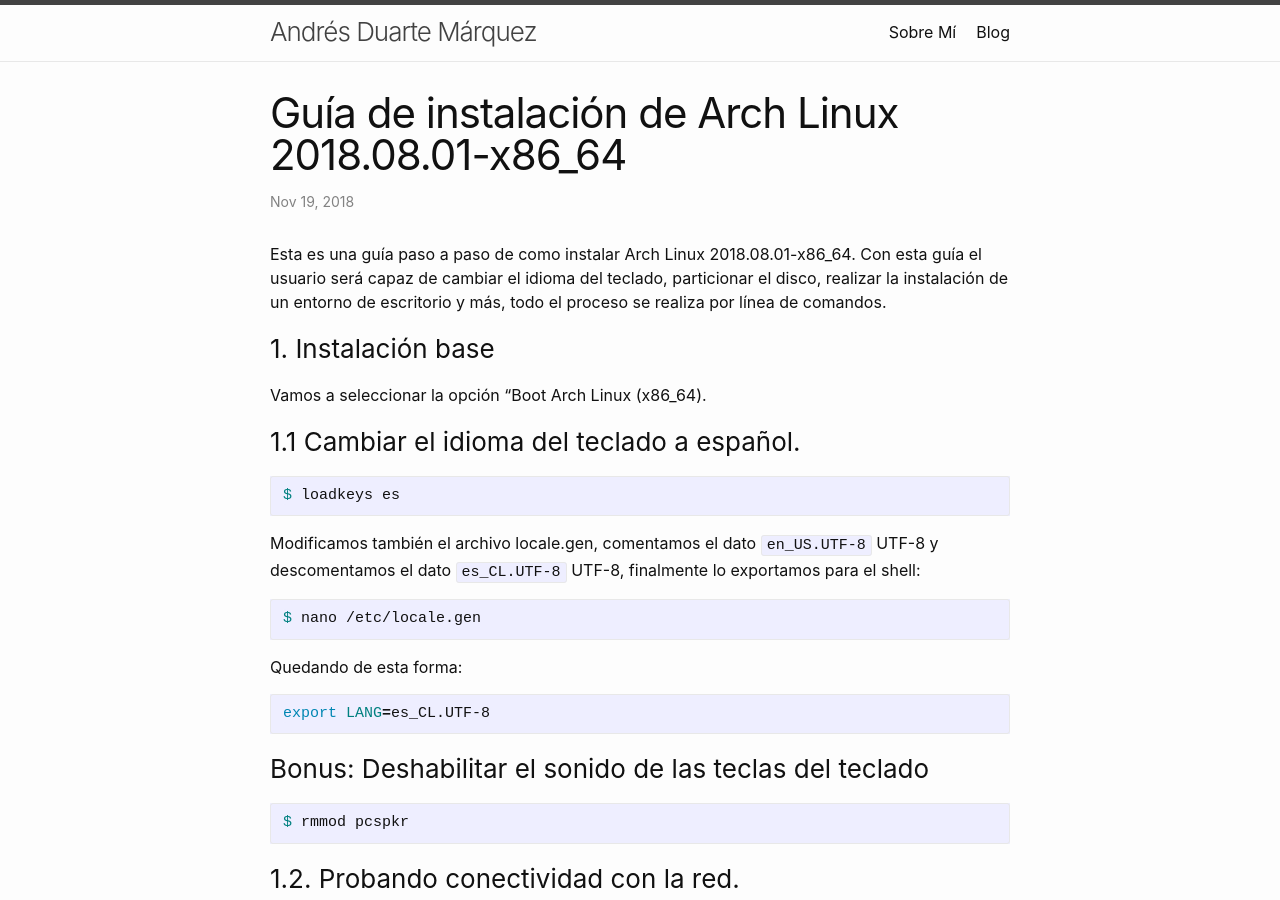
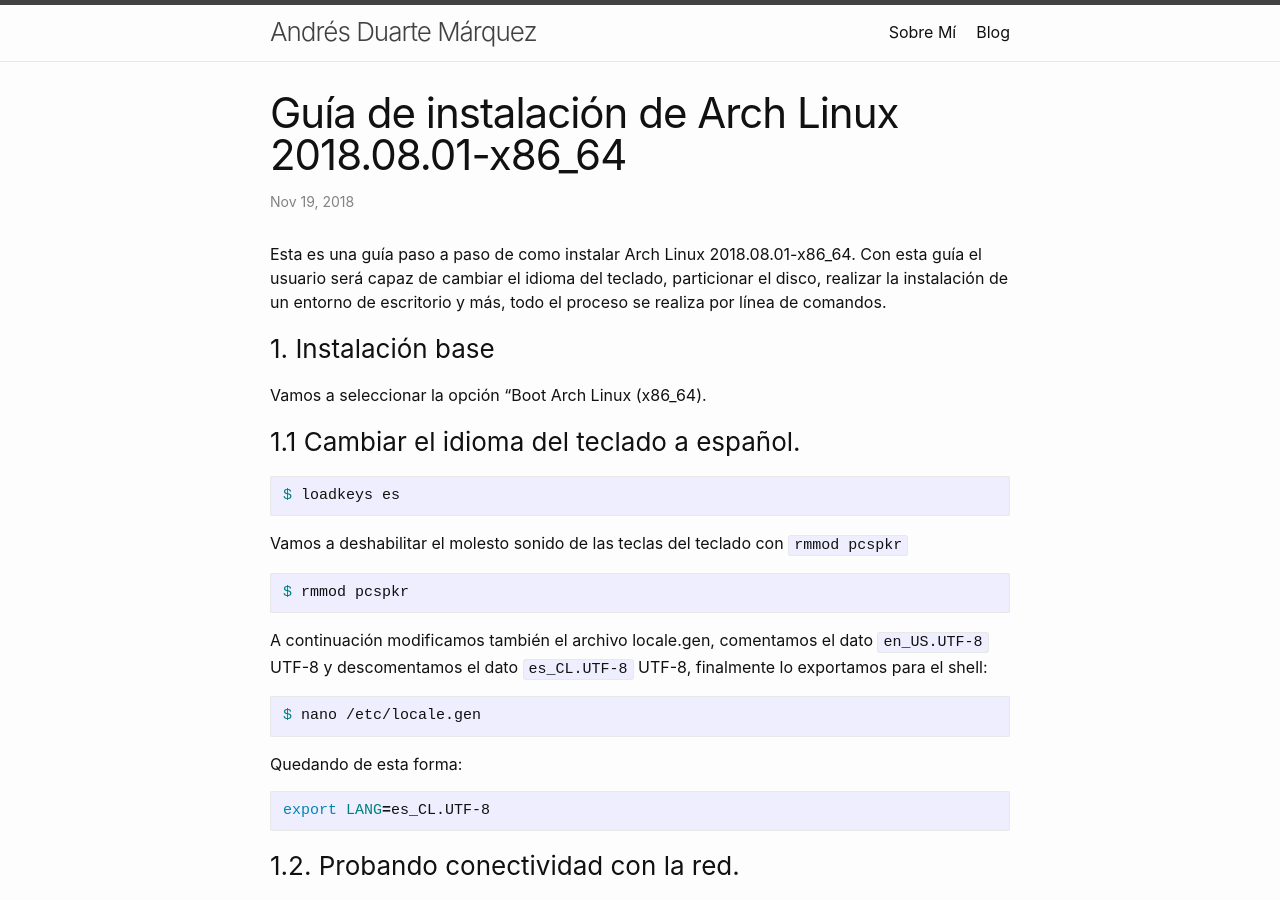
Before and after one commit to aduartem/aduartem.github.io, a Jekyll site: the page built from _posts/2018-11-18-guía-de-instalacion-de-arch-linux-2018.08.01-x86_64.markdown, in a window 1280 px wide and 900 px high. Built offline with Jekyll 4.4.1, drawn with Linux system fonts in a browser that asks for light colours.

Commit message:
update article

````diff
--- a/_posts/2018-11-18-guía-de-instalacion-de-arch-linux-2018.08.01-x86_64.markdown
+++ b/_posts/2018-11-18-guía-de-instalacion-de-arch-linux-2018.08.01-x86_64.markdown
@@ -22,7 +22,13 @@
 $ loadkeys es
 ```
 
-Modificamos también el archivo locale.gen, comentamos el dato ```en_US.UTF-8``` UTF-8 y descomentamos el dato ```es_CL.UTF-8``` UTF-8, finalmente lo exportamos para el shell:
+Vamos a deshabilitar el molesto sonido de las teclas del teclado con ```rmmod pcspkr```
+
+```sh
+$ rmmod pcspkr
+```
+
+A continuación modificamos también el archivo locale.gen, comentamos el dato ```en_US.UTF-8``` UTF-8 y descomentamos el dato ```es_CL.UTF-8``` UTF-8, finalmente lo exportamos para el shell:
 
 ```sh
 $ nano /etc/locale.gen
@@ -32,12 +38,6 @@
 
 ```sh
 export LANG=es_CL.UTF-8
-```
-
-### Bonus: Deshabilitar el sonido de las teclas del teclado
-
-```sh
-$ rmmod pcspkr
 ```
 
 ### 1.2. Probando conectividad con la red.
````
